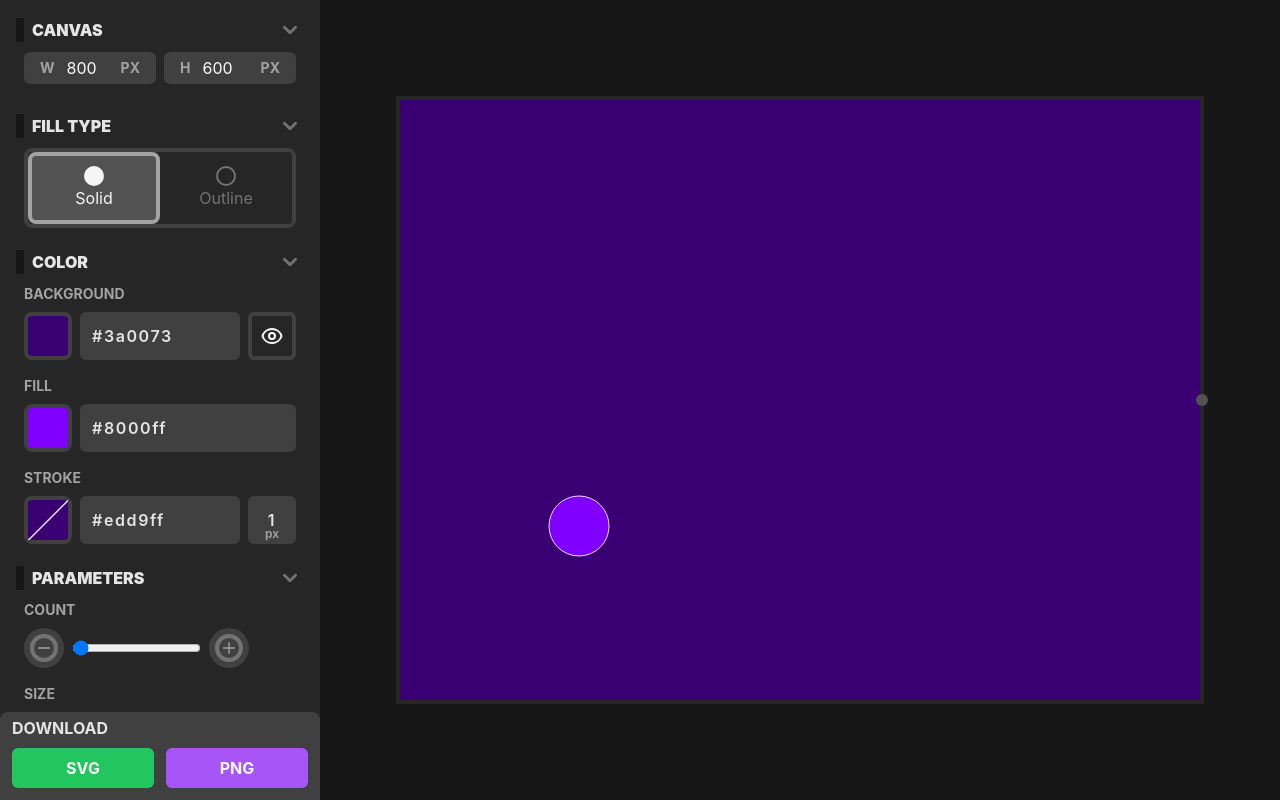
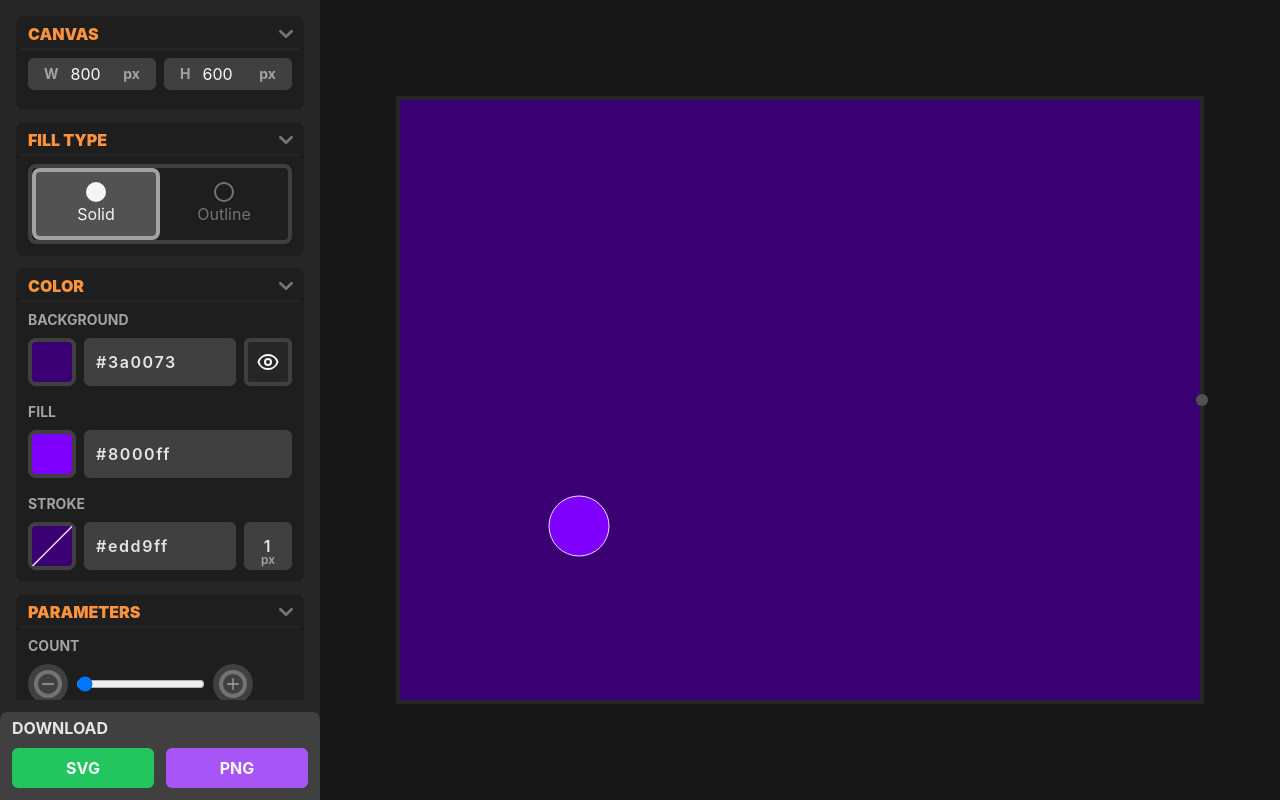
Before and after one commit to iorgadev/svgmkr, a Next.js app: page / in a window 1280 px wide. Built offline with nearby package versions, Linux system fonts and the light colour scheme.

Commit message:
add toggle styles, option styles

```diff
--- a/styles/_settings.scss
+++ b/styles/_settings.scss
@@ -26,19 +26,22 @@
 
 .panel {
   @apply mb-3;
+  @apply bg-neutral-900 bg-opacity-50 p-1 rounded-lg;
   &__header {
     @apply flex justify-between items-center;
-    @apply text-base font-black uppercase text-neutral-200;
+    @apply text-base font-black uppercase text-orange-400;
     &__title {
-      @apply border-l-8 border-neutral-900 pl-2;
+      // @apply border-l-8 border-neutral-900 pl-2;
+      @apply ml-2;
     }
   }
 
   &__container {
+    @apply border-t-2 border-transparent;
     @apply w-full h-0 overflow-hidden;
 
     &.open {
-      @apply h-full overflow-visible;
+      @apply h-full overflow-visible border-neutral-800;
     }
   }
 
@@ -51,13 +54,15 @@
   }
 }
 
-.option {
+.option,
+.option-online {
   @apply flex flex-col p-2 space-y-2;
+
   &__title {
-    @apply text-sm font-bold uppercase text-neutral-400;
+    @apply text-sm font-bold uppercase text-neutral-400 flex-grow;
   }
   &__container {
-    @apply flex-none flex space-x-2 w-full;
+    @apply flex-none flex space-x-2;
   }
 
   &__input,
@@ -83,6 +88,10 @@
       @apply p-2;
     }
   }
+}
+
+.option-online {
+  @apply flex-row space-y-0;
 }
 
 .color {
@@ -141,4 +150,25 @@
   &__measure {
     @apply uppercase text-sm font-bold text-neutral-400 px-2;
   }
+
+  &__measure {
+    @apply normal-case;
+  }
 }
+
+.toggle {
+  @apply flex items-center w-12 rounded-full bg-neutral-700 h-7 p-0.5 border-4 border-neutral-700;
+  @apply transition-all duration-200;
+
+  &.on {
+    @apply border-blue-900 bg-blue-500;
+  }
+
+  &__switch {
+    @apply w-1/2 h-full bg-neutral-600 rounded-full transform transition-all duration-100 translate-x-0;
+
+    &.on {
+      @apply bg-blue-200 translate-x-full;
+    }
+  }
+}
```
